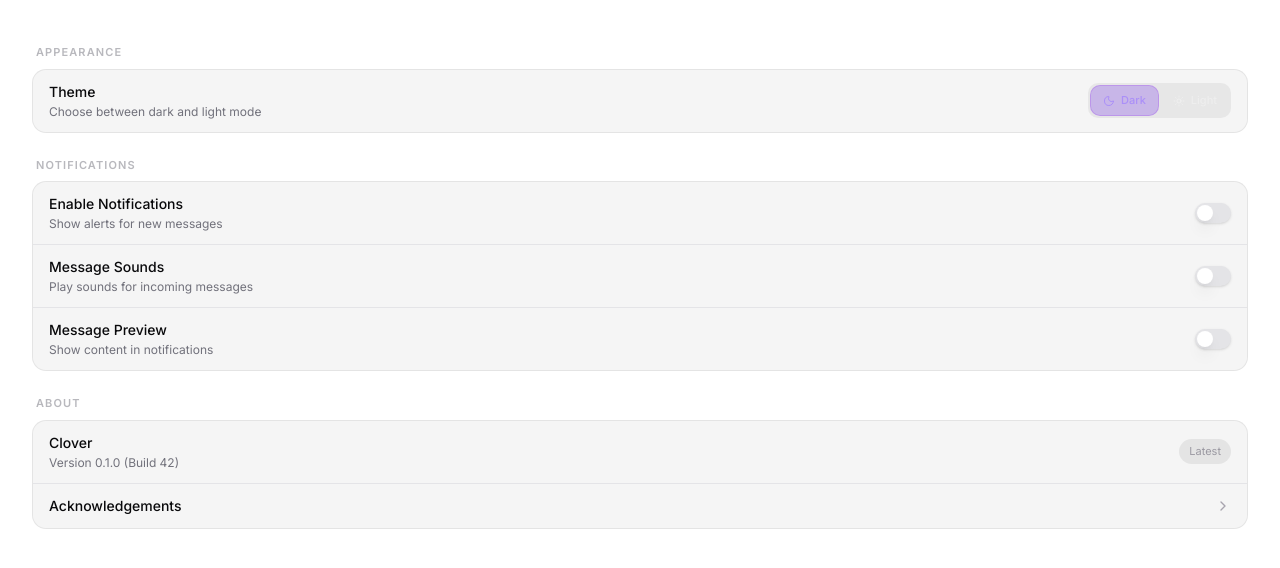
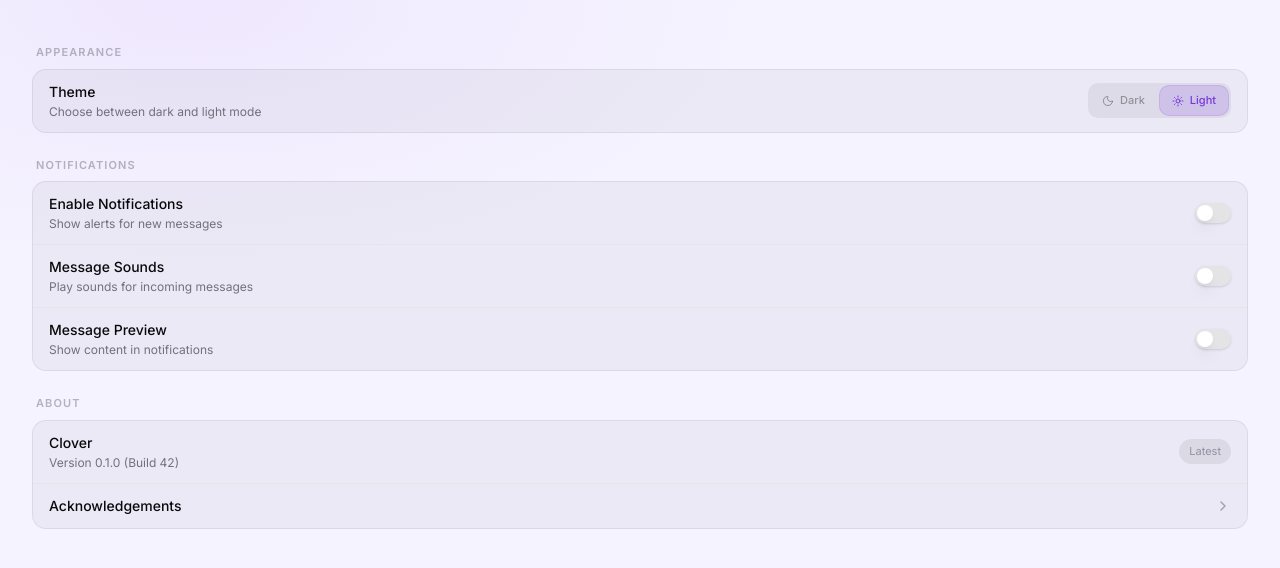
Before and after one commit to moji-open-source/moji-chat, a Next.js app: page /settings in a window 1280 px wide. Shown: the top 568 px of the page. Built offline with nearby package versions, Linux system fonts and the light colour scheme.

Commit message:
feat: wire up theme switcher with setTheme API

```diff
--- a/src-tauri/capabilities/default.json
+++ b/src-tauri/capabilities/default.json
@@ -16,6 +16,7 @@
     "core:resources:default",
     "core:menu:default",
     "core:tray:default",
-    "shell:allow-open"
+    "shell:allow-open",
+    "core:app:allow-set-app-theme"
   ]
 }
--- a/src/features/settings/components/settings-view.tsx
+++ b/src/features/settings/components/settings-view.tsx
@@ -7,7 +7,7 @@ import { ThemeSegment } from './theme-segment'
 
 export function SettingsView() {
   return (
-    <main className="flex-1 flex flex-col min-w-0 bg-background overflow-auto">
+    <main className="flex-1 flex flex-col min-w-0 overflow-auto bg-tahoe-dark">
       <div className="flex-1 overflow-y-auto px-8 py-8 pt-11! space-y-6 flex h-full min-h-0 flex-col">
         <SettingsSection title="Appearance">
           <SettingsRow label="Theme" sub="Choose between dark and light mode" right={<ThemeSegment />} border={false} />
--- a/src/features/settings/components/theme-segment.tsx
+++ b/src/features/settings/components/theme-segment.tsx
@@ -1,18 +1,34 @@
+'use client'
 import { Moon, Sun } from 'lucide-react'
+import { setTheme } from '@tauri-apps/api/app'
+import { cn } from '@/lib/utils'
+
+const base =
+  'flex items-center gap-1.5 px-3 py-1.5 rounded-lg text-[11px] font-medium capitalize transition-color'
 
 export function ThemeSegment() {
   return (
-    <div className="flex p-0.5 rounded-lg gap-0.5 bg-black/6 dark:bg-white/7">
+    <div className="flex gap-0.5 rounded-lg bg-black/6 p-0.5 dark:bg-white/7">
       <button
-        className="flex items-center gap-1.5 px-3 py-1.5 rounded-lg text-[11px] font-medium capitalize transition-all bg-[rgba(124,58,237,0.28)] dark:bg-[rgba(124,58,237,0.15)] border border-primary/25 text-[rgba(167,139,250,0.9)]"
+        className={cn(
+          base,
+          'text-black/34',
+          'dark:bg-[rgba(124,58,237,0.15)] dark:border dark:border-primary/25 dark:text-[rgba(167,139,250,0.9)]',
+        )}
+        onClick={() => setTheme('dark')}
       >
-        <Moon className="w-3 h-3" />
+        <Moon className="h-3 w-3" />
         Dark
       </button>
       <button
-        className="flex items-center gap-1.5 px-3 py-1.5 rounded-lg text-[11px] font-medium capitalize transition-all text-white/30"
+        className={cn(
+          base,
+          'bg-[rgba(124,58,237,0.15)] border border-primary/15 text-[rgba(109,40,217,0.9)]',
+          'dark:bg-transparent dark:border-none dark:text-white/30',
+        )}
+        onClick={() => setTheme('light')}
       >
-        <Sun className="w-3 h-3" />
+        <Sun className="h-3 w-3" />
         Light
       </button>
     </div>
```
